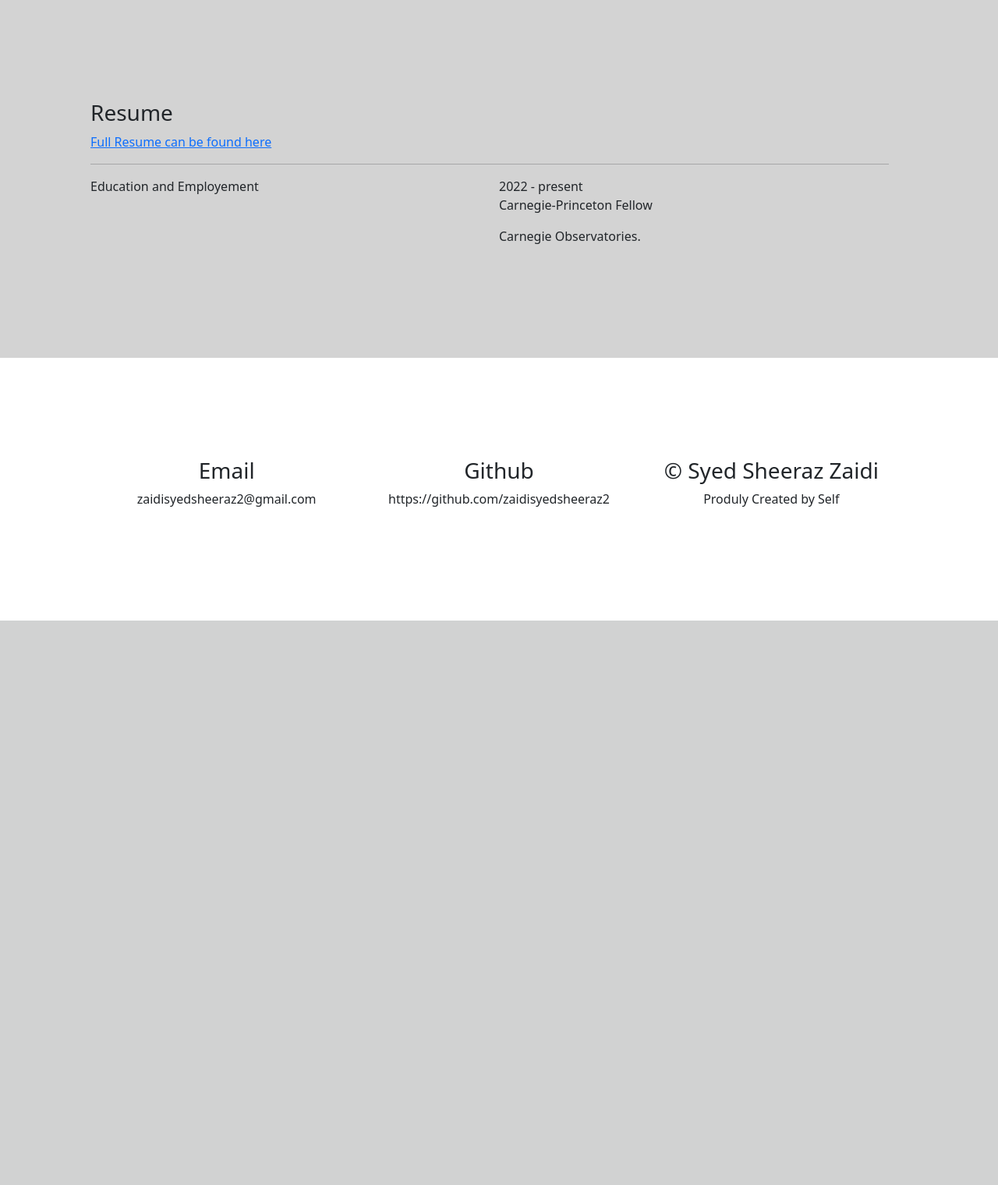
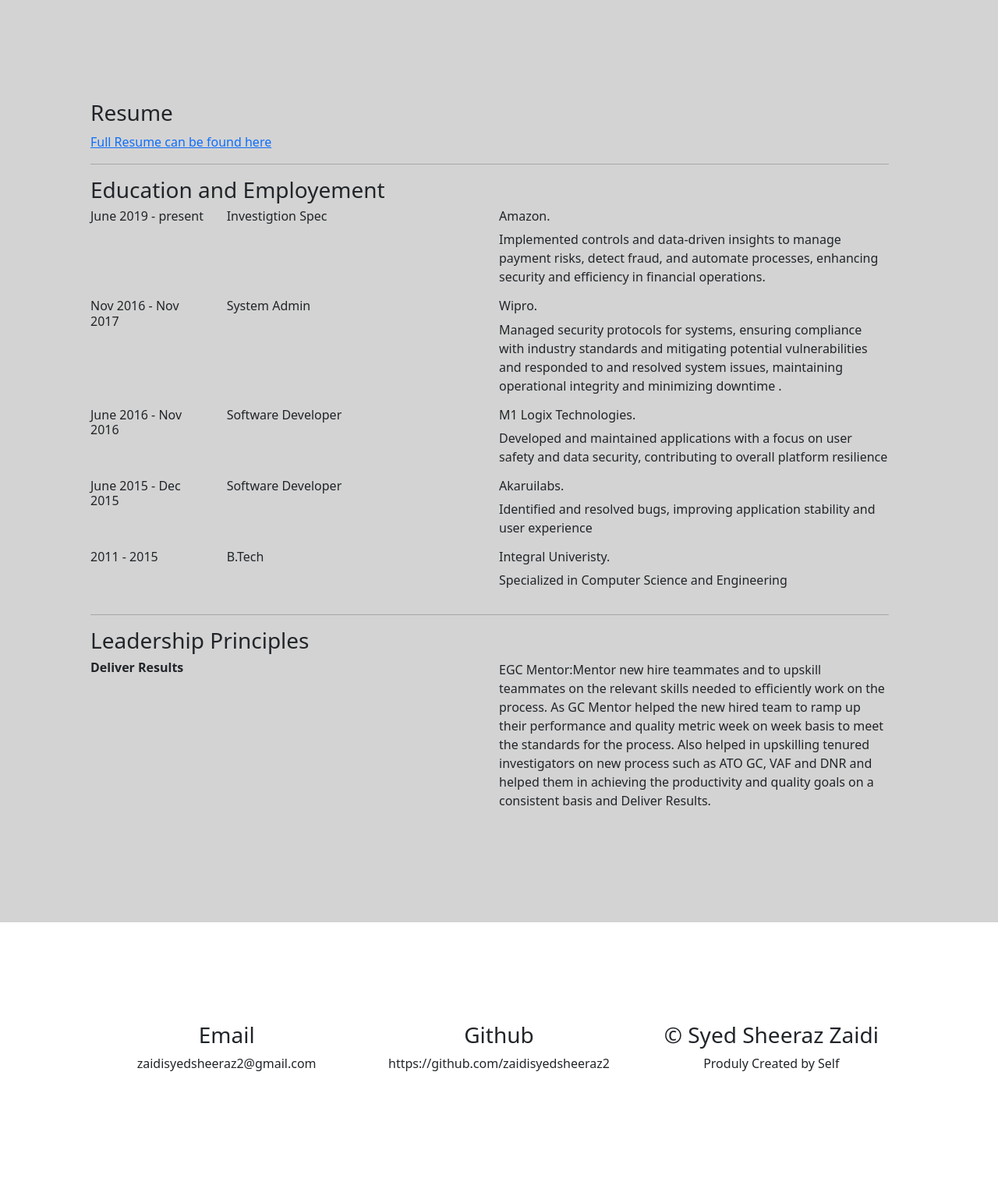
Before and after one commit to zaidisyedsheeraz2/cloud-resume, a Flask app: page /resume in a window 1280 px wide. Shown: the part 68-1588 px from the top of the page at 78% size. Before the commit the page ends 864 px from the top, so only its background shows below. Run offline with Flask 3, Linux system fonts and the light colour scheme.

Commit message:
Resume Page Updated and Added content till Leadership Principles

```diff
--- a/templates/resume.html
+++ b/templates/resume.html
@@ -58,21 +58,100 @@
                     <span><a href="https://tinyurl.com/3nwhtca3" target="_blank">Full Resume can be found here</a></span>
                     <hr>
 
+                        <div class="row">
+                            <h3>Education and Employement</h3>
+                            <div class="col-md-6">
+                                <div class="row">
+                                    <div class="col-md-4"><h6>June 2019 - present</h3></div>
+                                    <div class="col-md-8"><h6>Investigtion Spec</h3></div>
+                                </div>
+                            </div>
+                            <div class="col-md-6">
+                                <div class="entry">
+                                    <h6 class="institution">Amazon.</h6>
+                                    <span><p>Implemented controls and data-driven insights to manage payment risks, detect fraud, and automate processes, enhancing security and efficiency in financial operations.</p></span>
+                                </div>
+                            </div>
+                        </div>
+                        <div class="row">
+                                <div class="col-md-6">
+                                    <div class="row">
+                                        <div class="col-md-4"><h6>Nov 2016 - Nov 2017</h3></div>
+                                        <div class="col-md-8"><h6>System Admin</h3></div>
+                                    </div>
+                                </div>
+                                <div class="col-md-6">
+                                    <div class="entry">
+                                        <h6 class="institution">Wipro.</h6>
+                                        <span><p>Managed security protocols for systems, ensuring compliance with industry standards and mitigating potential vulnerabilities and responded to and resolved system issues, maintaining operational integrity and minimizing downtime
+                                            .</p></span>
+                                    </div>
+                                </div>
+                        </div>
+                        <div class="row">
+                            <div class="col-md-6">
+                                <div class="row">
+                                    <div class="col-md-4"><h6>June 2016 - Nov 2016</h3></div>
+                                    <div class="col-md-8"><h6>Software Developer</h3></div>
+                                </div>
+                            </div>
+                            <div class="col-md-6">
+                                <div class="entry">
+                                    <h6 class="institution">M1 Logix Technologies.</h6>
+                                    <span><p>Developed and maintained applications with a focus on user safety and data security, contributing to overall platform resilience
+                                    </p></span>
+                                </div>
+                            </div>
+                        </div>
+                        <div class="row">
+                            <div class="col-md-6">
+                                <div class="row">
+                                    <div class="col-md-4"><h6>June 2015 - Dec 2015</h3></div>
+                                    <div class="col-md-8"><h6>Software Developer</h3></div>
+                                </div>
+                            </div>
+                            <div class="col-md-6">
+                                <div class="entry">
+                                    <h6 class="institution">Akaruilabs.</h6>
+                                    <span><p>Identified and resolved bugs, improving application stability and user experience</p></span>
+                                </div>
+                            </div>
+                        </div>
+                        <div class="row">
+                            <div class="col-md-6">
+                                <div class="row">
+                                    <div class="col-md-4"><h6>2011 - 2015</h3></div>
+                                    <div class="col-md-8"><h6>B.Tech</h3></div>
+                                </div>
+                            </div>
+                            <div class="col-md-6">
+                                <div class="entry">
+                                    <h6 class="institution">Integral Univeristy.</h6>
+                                    <span><p>Specialized in Computer Science and Engineering</p></span>
+                                </div>
+                            </div>
+                        </div>
+                    <hr>
                     <div class="row">
-                        <div class="col-md-6">Education and Employement</div>
+                        <h3>Leadership Principles</h3>
+                        <div class="col-md-6">
+                            <div class="row">
+                                <h6 style="font-weight: bold;">Deliver Results</h6>
+                                <!-- <div class="col-md-8"><h6>EGC Mentor</h3></div> -->
+                            </div>
+                        </div>
                         <div class="col-md-6">
                             <div class="entry">
-                                <div class="year">2022 - present</div>
-                                <div class="content">
-                                  <p class="title">Carnegie-Princeton Fellow</p>
-                                  <p class="institution">Carnegie Observatories.</p>
-                                </div>
-                              </div>
+                                <!-- <h6 class="institution">Amazon.</h6> -->
+                                <span><p>EGC Mentor:Mentor new hire teammates and to upskill teammates on the relevant skills needed to efficiently work on the process. As GC Mentor helped the new hired team to ramp up their performance and quality metric week on week basis to meet the standards for the process. Also helped in upskilling tenured investigators on new process such as ATO GC, VAF and DNR and helped them in achieving the productivity and quality goals on a consistent basis and Deliver Results.</p></span>
+                            </div>
                         </div>
                     </div>
-
                 </div>
             </div>
+
+        </div>
+        </div>
 
         </div>
     </main>
```
Also changed, not shown: static/img/photo-collage.png (1).png (added), static/img/photo-collage.png.png (added), static/img/sydz2.jpeg (added).
